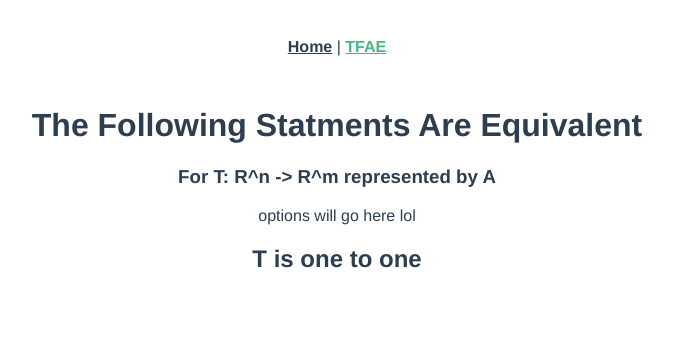
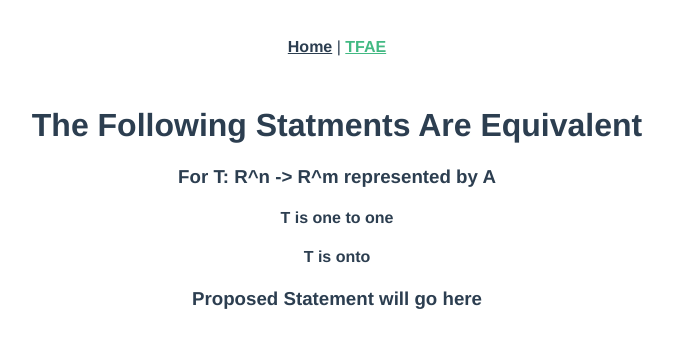
Before and after one commit to thetravisweber/Linear-Algebra, a Vue app: page /tfae in a window 1280 px wide. Shown: the top 348 px of the page, without its empty margins (303-976 px from the left). Built offline with nearby package versions, Linux system fonts and the light colour scheme.

Commit message:
TFAE scaffolding complete

```diff
--- a/src/views/TFAE.vue
+++ b/src/views/TFAE.vue
@@ -3,9 +3,13 @@
     <h1>The Following Statments Are Equivalent</h1>
     <h3 id="context">{{ currentProblem.context }}</h3>
     <div id="options">
-      <p>options will go here lol</p>
+      <h4 v-for="statement in statements" :key="statement" class="option">
+        {{ statement }}
+      </h4>
     </div>
-    <h2 id="context">{{ currentProblem.statement }}</h2>
+    <div id="question">
+      <h3 id="equivalency">Proposed Statement will go here</h3>
+    </div>
   </div>
 </template>
 
@@ -22,6 +26,9 @@ export default {
       currentProblem: Help.randomElement(problemData),
     };
   },
+  mounted: function() {
+    console.log(this.currentProblem);
+  },
   methods: {
     randomProblem: function () {
       return Help.randomElement(this.problemData);
```
